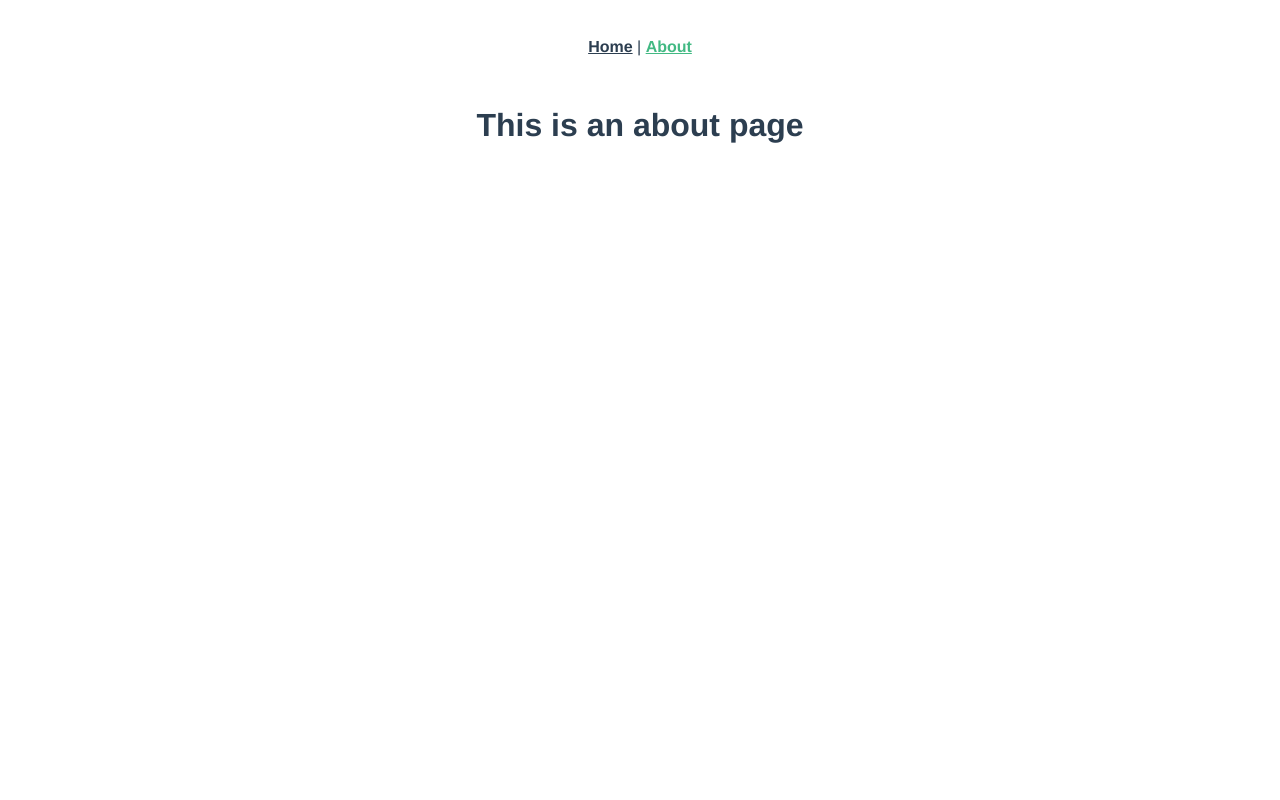
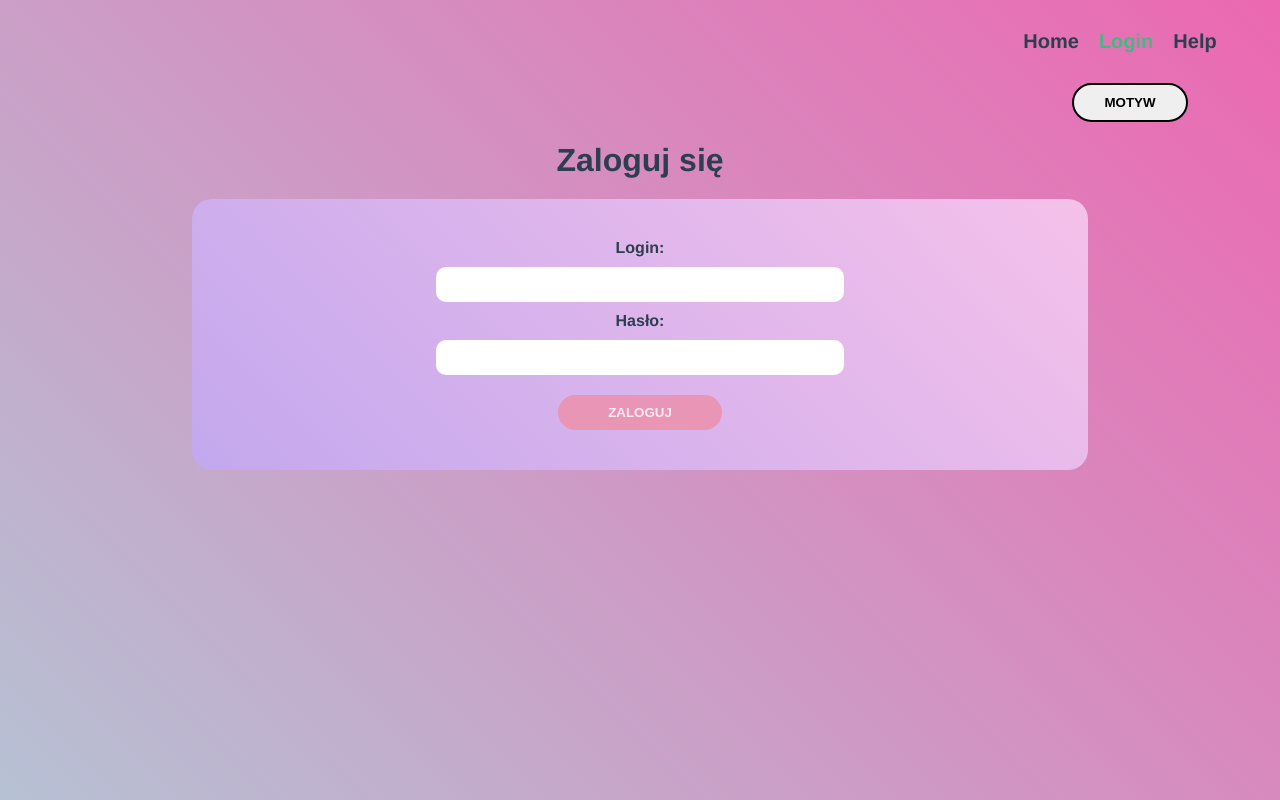
Before and after one commit to micad132/wkck-projekt, a Vue app: page /about in a window 1280 px wide. Built offline with nearby package versions, Linux system fonts and the light colour scheme.

Commit message:
prototype layout

```diff
--- a/src/App.vue
+++ b/src/App.vue
@@ -1,30 +1,106 @@
 <template>
+  <header>
 	<nav>
-    <router-link to="/">Home</router-link> |
-    <router-link to="/about">About</router-link>
+		<router-link to="/">Home</router-link>
+		<router-link to="/about">Login</router-link>
+		<router-link to="/help">Help</router-link>
 	</nav>
+	<button @click="changeTheme" class="theme">motyw</button>
+  </header>
   <router-view/>
 </template>
 
+
+<script>
+export default {
+
+	methods: {
+
+
+		changeTheme(){
+
+			let view = document.getElementById('app');
+			view.classList.toggle('darktheme');
+
+		}
+
+
+	}
+}
+</script>
+
 <style lang="scss">
+
+
+	*{
+		box-sizing: border-box;
+		margin: 0;
+		padding: 0;
+	}
+
+
+	button{
+
+		cursor: pointer;
+	}
 #app {
   font-family: Avenir, Helvetica, Arial, sans-serif;
   -webkit-font-smoothing: antialiased;
   -moz-osx-font-smoothing: grayscale;
   text-align: center;
   color: #2c3e50;
+  height: 100vh;
+  width: 100vw;
+  background-image: linear-gradient(45deg,#B6C1D4,#EC68B1);
 }
+
+ #app.darktheme{
+
+
+	 background-image: linear-gradient(45deg,#484C91,#929BEF);
+ }
+
+header{
+
+
+	width: 300px;
+	margin-left: auto;
+	margin-bottom: 20px;
+
 
 	nav {
 	padding: 30px;
 
+
 	a {
 		font-weight: bold;
+		font-size: 20px;
 		color: #2c3e50;
+		text-decoration: none;
+		margin-right: 20px;
+
 
 		&.router-link-exact-active {
 		color: #42b983;
 		}
+
+		&:hover{
+
+			color: #fff;
 		}
 	}
+	}
+
+	.theme{
+
+		padding: 10px 30px;
+		border: 2px solid black;
+		border-radius: 20px;
+		font-weight: bold;
+		text-transform: uppercase;
+	}
+
+}
+
+
 </style>
--- a/src/components/HelloWorld.vue
+++ /dev/null
@@ -1,59 +0,0 @@
-<template>
-  <div class="hello">
-    <h1>{{ msg }}</h1>
-    <p>
-      For a guide and recipes on how to configure / customize this project,<br>
-      check out the
-      <a href="https://cli.vuejs.org" target="_blank" rel="noopener">vue-cli documentation</a>.
-    </p>
-    <h3>Installed CLI Plugins</h3>
-    <ul>
-      <li><a href="https://github.com/vuejs/vue-cli/tree/dev/packages/%40vue/cli-plugin-babel" target="_blank" rel="noopener">babel</a></li>
-      <li><a href="https://github.com/vuejs/vue-cli/tree/dev/packages/%40vue/cli-plugin-router" target="_blank" rel="noopener">router</a></li>
-      <li><a href="https://github.com/vuejs/vue-cli/tree/dev/packages/%40vue/cli-plugin-eslint" target="_blank" rel="noopener">eslint</a></li>
-    </ul>
-    <h3>Essential Links</h3>
-    <ul>
-      <li><a href="https://vuejs.org" target="_blank" rel="noopener">Core Docs</a></li>
-      <li><a href="https://forum.vuejs.org" target="_blank" rel="noopener">Forum</a></li>
-      <li><a href="https://chat.vuejs.org" target="_blank" rel="noopener">Community Chat</a></li>
-      <li><a href="https://twitter.com/vuejs" target="_blank" rel="noopener">Twitter</a></li>
-      <li><a href="https://news.vuejs.org" target="_blank" rel="noopener">News</a></li>
-    </ul>
-    <h3>Ecosystem</h3>
-    <ul>
-      <li><a href="https://router.vuejs.org" target="_blank" rel="noopener">vue-router</a></li>
-      <li><a href="https://vuex.vuejs.org" target="_blank" rel="noopener">vuex</a></li>
-      <li><a href="https://github.com/vuejs/vue-devtools#vue-devtools" target="_blank" rel="noopener">vue-devtools</a></li>
-      <li><a href="https://vue-loader.vuejs.org" target="_blank" rel="noopener">vue-loader</a></li>
-      <li><a href="https://github.com/vuejs/awesome-vue" target="_blank" rel="noopener">awesome-vue</a></li>
-    </ul>
-  </div>
-</template>
-
-<script>
-export default {
-  name: 'HelloWorld',
-  props: {
-    msg: String
-  }
-}
-</script>
-
-<!-- Add "scoped" attribute to limit CSS to this component only -->
-<style scoped lang="scss">
-h3 {
-  margin: 40px 0 0;
-}
-ul {
-  list-style-type: none;
-  padding: 0;
-}
-li {
-  display: inline-block;
-  margin: 0 10px;
-}
-a {
-  color: #42b983;
-}
-</style>
--- a/src/router/index.js
+++ b/src/router/index.js
@@ -1,19 +1,30 @@
 import { createRouter, createWebHistory } from 'vue-router'
 import HomeView from '../views/HomeView.vue'
+import LoginView from '../views/LoginView.vue'
+import HelpView from '../views/HelpView.vue'
 
 const routes = [
   {
     path: '/',
     name: 'home',
-    component: HomeView
+    component: HomeView,
+	params: true
   },
   {
     path: '/about',
     name: 'about',
+	component: LoginView,
+	params: true
     // route level code-splitting
     // this generates a separate chunk (about.[hash].js) for this route
     // which is lazy-loaded when the route is visited.
-    component: () => import(/* webpackChunkName: "about" */ '../views/AboutView.vue')
+
+  },
+  {
+	  path: '/help',
+	  name: 'help',
+	  component: HelpView,
+	  params: true
   }
 ]
 
--- a/src/views/AboutView.vue
+++ /dev/null
@@ -1,5 +0,0 @@
-<template>
-  <div class="about">
-    <h1>This is an about page</h1>
-  </div>
-</template>
--- /dev/null
+++ b/src/views/HelpView.vue
@@ -0,0 +1,60 @@
+<template>
+
+<body>
+
+
+	<div class="wrapper">
+
+
+		<h1>Jak korzystać z aplikacji</h1>
+		<ul>
+
+			<li>Lorem ipsum dolor sit amet consectetur adipisicing elit. Dolorum, sint, doloremque nobis quaerat quae sit suscipit sapiente ipsa sed nihil voluptatibus. Provident excepturi reprehenderit voluptas adipisci facilis assumenda, enim placeat est non nisi aliquam id minus amet in deserunt sint a, accusantium culpa quasi nemo odit vitae ullam. Tenetur, animi.</li>
+			<li>Lorem ipsum dolor sit amet consectetur adipisicing elit. Dicta totam placeat ipsa, natus ducimus animi molestiae ut eaque eum nesciunt quos corrupti deserunt debitis, quibusdam officiis quas deleniti excepturi dolores. Eveniet eius similique consequuntur doloribus cupiditate, amet tempore voluptatibus beatae molestias. Accusantium consectetur ut nemo ea laudantium blanditiis nihil dolor!</li>
+		</ul>
+
+
+
+	</div>
+
+  </body>
+</template>
+
+<script>
+export default {
+
+}
+</script>
+
+<style scoped lang="scss">
+
+
+	body{
+
+
+
+
+	.wrapper{
+
+		background-image: linear-gradient(45deg,#C3A8EE,#F5C1EA);
+		margin: 0 auto;
+		width: 70%;
+		max-width: 1200px;
+		padding: 40px;
+		border-radius: 20px;
+
+		ul{
+
+			li{
+
+				margin-top: 20px;
+				font-size: 20px;
+				text-align: justify;
+			}
+		}
+
+	}
+
+	}
+
+</style>
--- a/src/views/HomeView.vue
+++ b/src/views/HomeView.vue
@@ -1,18 +1,30 @@
 <template>
   <div class="home">
-    <img alt="Vue logo" src="../assets/logo.png">
-    <HelloWorld msg="Welcome to Your Vue.js App"/>
+    <h1>home</h1>
+	<p>Jesteś zalogowany jako {{login}}</p>
+
+
   </div>
 </template>
 
 <script>
 // @ is an alias to /src
-import HelloWorld from '@/components/HelloWorld.vue'
+
 
 export default {
   name: 'HomeView',
-  components: {
-    HelloWorld
+  props: ['login'],
+
+  data(){
+
+	  return{
+
+		  login: this.$route.params.login,
+	  }
+
   }
+
+
+
 }
 </script>
--- /dev/null
+++ b/src/views/LoginView.vue
@@ -0,0 +1,103 @@
+<template>
+
+  <h1>Zaloguj się</h1>
+
+  <form @submit.prevent class="wrapper">
+
+	  <label>Login:</label>
+	  <input v-model="loginName" type="text">
+	  <label>Hasło:</label>
+	  <input type="password">
+	  <button @click="submitForm(loginName)">Zaloguj</button>
+
+  </form>
+</template>
+
+<script>
+export default {
+
+
+	data(){
+
+		return{
+
+			loginName: '',
+
+		}
+
+
+
+	},
+
+	methods: {
+
+		submitForm(name){
+
+
+
+			if(name)
+			{
+				console.log(name);
+
+				this.$router.push({name: 'home', params: {login: name}});
+			}
+
+
+
+		}
+
+	}
+}
+</script>
+
+<style scoped lang="scss">
+
+
+
+	h1{
+		margin-bottom: 20px;
+	}
+
+	.wrapper{
+
+		background-image: linear-gradient(45deg,#C3A8EE,#F5C1EA);
+		border-radius: 20px;
+		margin: 0 auto;
+		width: 70%;
+		max-width: 1200px;
+		display: flex;
+		flex-direction: column;
+		padding: 40px;
+		align-items: center;
+
+
+		label{
+
+			font-weight: bold;
+
+		}
+
+		input{
+
+			width: 50%;
+			border: 0;
+			border-radius: 10px;
+			padding: 10px;
+			outline: 0;
+			margin: 10px 0;
+		}
+
+		button{
+
+			margin-top: 10px;
+			padding: 10px 50px;
+			border: 0;
+			border-radius: 20px;
+			font-weight: bold;
+			background-color: #e996b6;
+			color: rgba(255, 255, 255, 0.788);
+			text-transform: uppercase;
+		}
+	}
+
+</style>
```
Also changed, not shown: 1 other file (tests, documents, lock files or other folders). Lines whose indentation alone changed are shown as unchanged.
